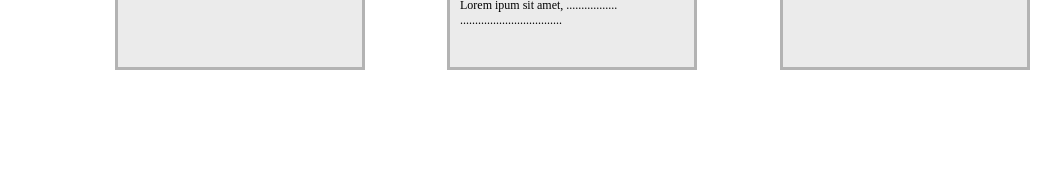
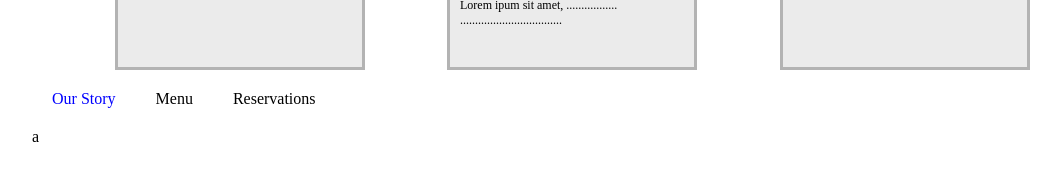
Before and after one commit to Kese-Sweat/group-restaurant, a React (Create React App) app in the folder restaurant/: page / in a window 1280 px wide. Shown: the part 196-376 px from the top of the page, without its empty margins (68-1129 px from the left). Built offline with nearby package versions, Linux system fonts and the light colour scheme.

Commit message:
added Menu

```diff
--- a/restaurant/src/components/Landing.js
+++ b/restaurant/src/components/Landing.js
@@ -1,11 +1,13 @@
 import React from 'react'
 import Cards from './Cards'
+import Menu from './Menu'
 import '../styles/Cards.css';
 
 export default () => {
   return (
     <div>
       <Cards/>
+      <Menu/>
     </div>
   )
 }
```
